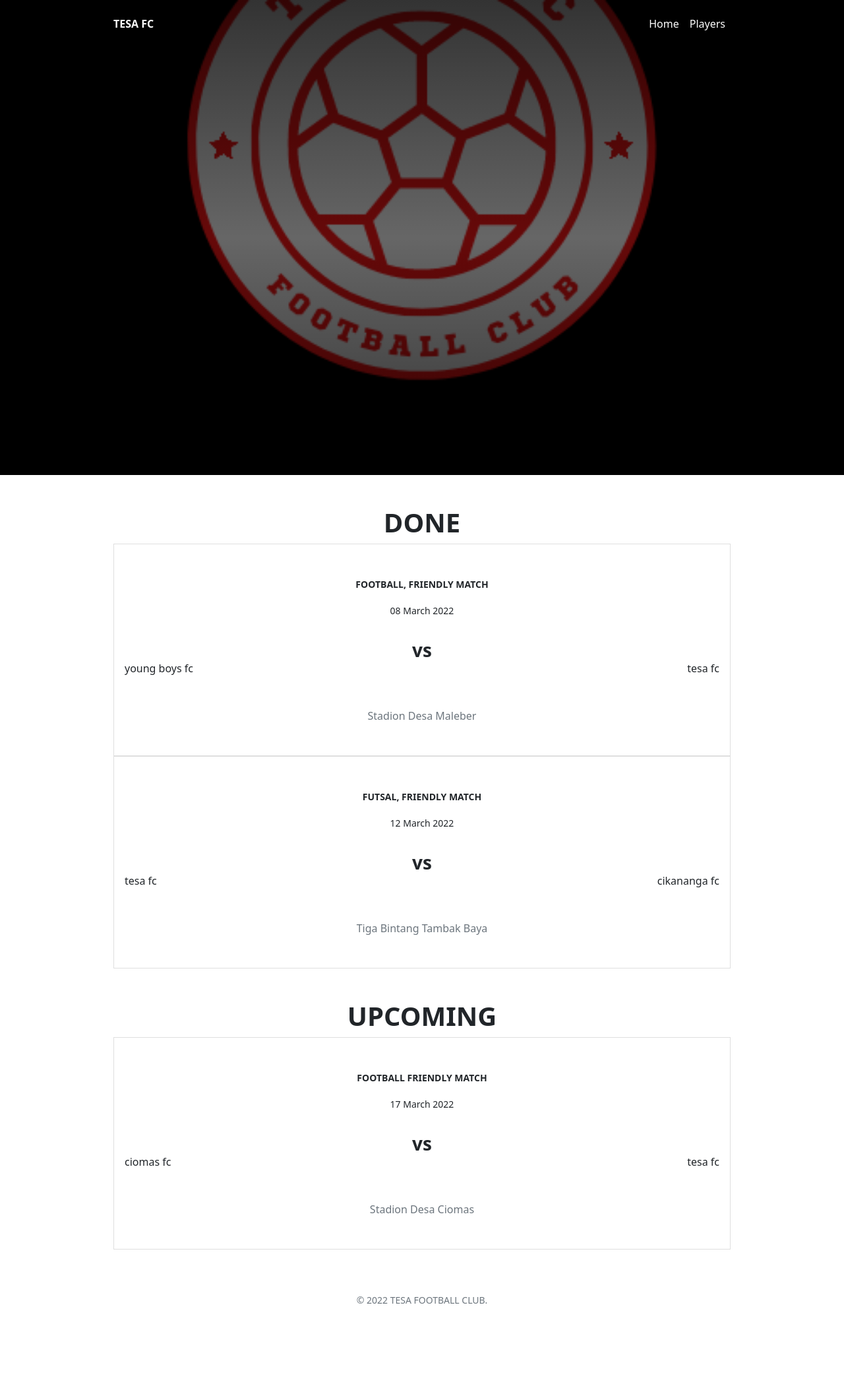
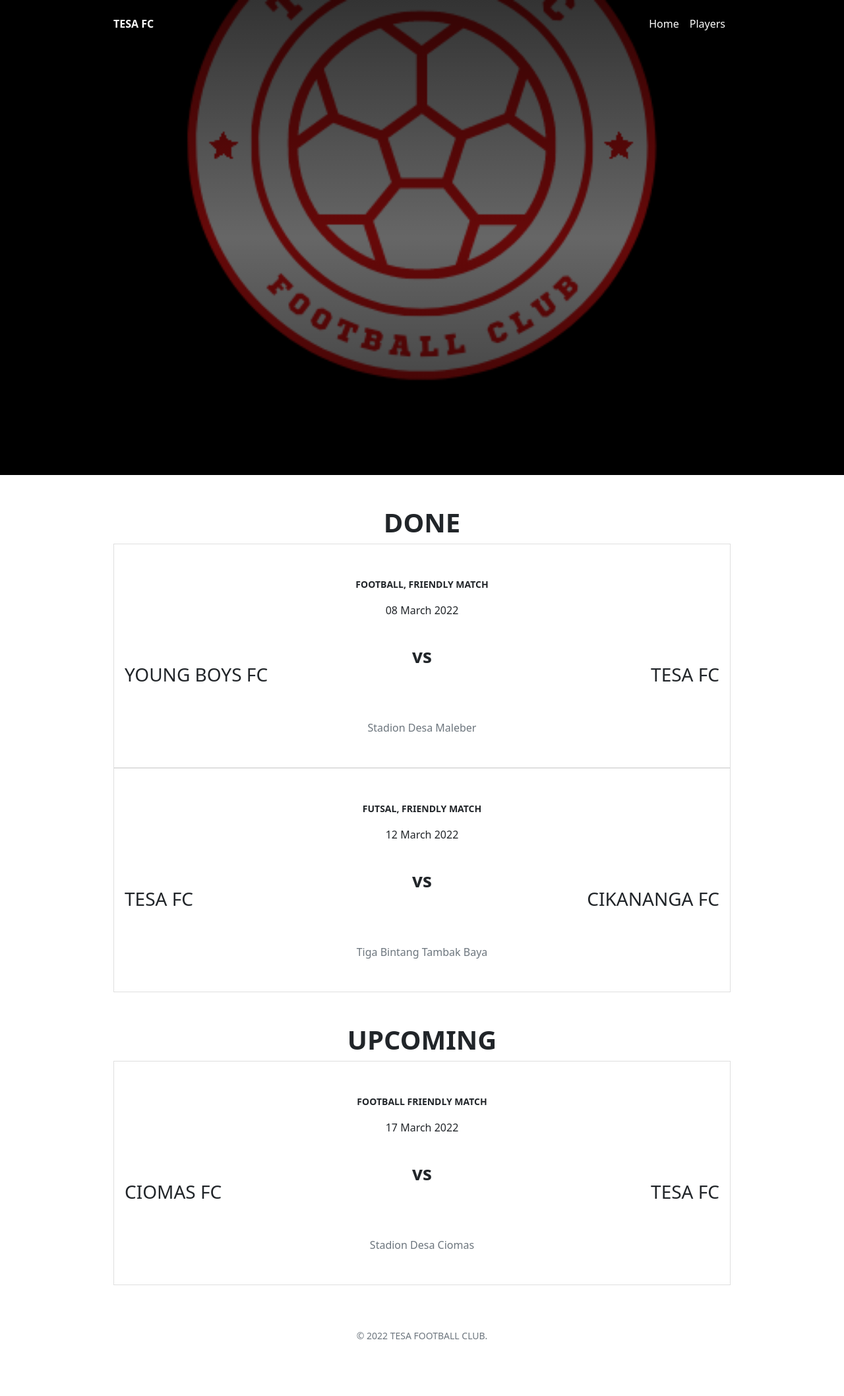
Before and after one commit to tesafc/www2, a Jekyll site: the page built from matches.html, in a window 1280 px wide. Shown: the whole page at 66% size. Built offline with Jekyll 4.4.1, drawn with Linux system fonts in a browser that asks for light colours; before the commit the page ends 2062 px from its top, so only the background shows below that.

Commit message:
Update matches.html

```diff
--- a/matches.html
+++ b/matches.html
@@ -14,12 +14,16 @@
       <div class="col">
         <div class="card rounded-0">
           <div class="card-body py-5">
-            <p class="card-text text-center text-uppercase fw-bolder"><small>{{ item.competition }}</small></p>
-            <p class="card-text text-center text-capitalize"><small>{{ item.date | date_to_long_string }}</small></p>
+            <p class="card-text text-center text-uppercase fw-bolder p-0"><small>{{ item.competition }}</small></p>
+            <p class="card-text text-center text-capitalize">{{ item.date | date_to_long_string }}</p>
             <div class="d-flex align-items-center justify-content-between py-5">
-              <div class="text-center">{{ item.home }}</div>
-              <div class="position-absolute top-50 start-50 translate-middle align-self-baseline fs-3 fw-bolder">vs</div>
-              <div class="text-center">{{ item.away }}</div>
+              <div class="text-center text-uppercase fs-3">{{ item.home }}</div>
+              {% if item.status == done %}
+              <div class="position-absolute top-50 start-50 translate-middle fs-3 fw-bolder">{{ item.result }}</div>
+              {% else %}
+              <div class="position-absolute top-50 start-50 translate-middle fs-3 fw-bolder">vs</div>
+              {% endif %}
+              <div class="text-center text-uppercase fs-3">{{ item.away }}</div>
             </div>
             <p class="card-text text-center text-capitalize text-secondary">{{ item.place }}</p>
           </div>
```
